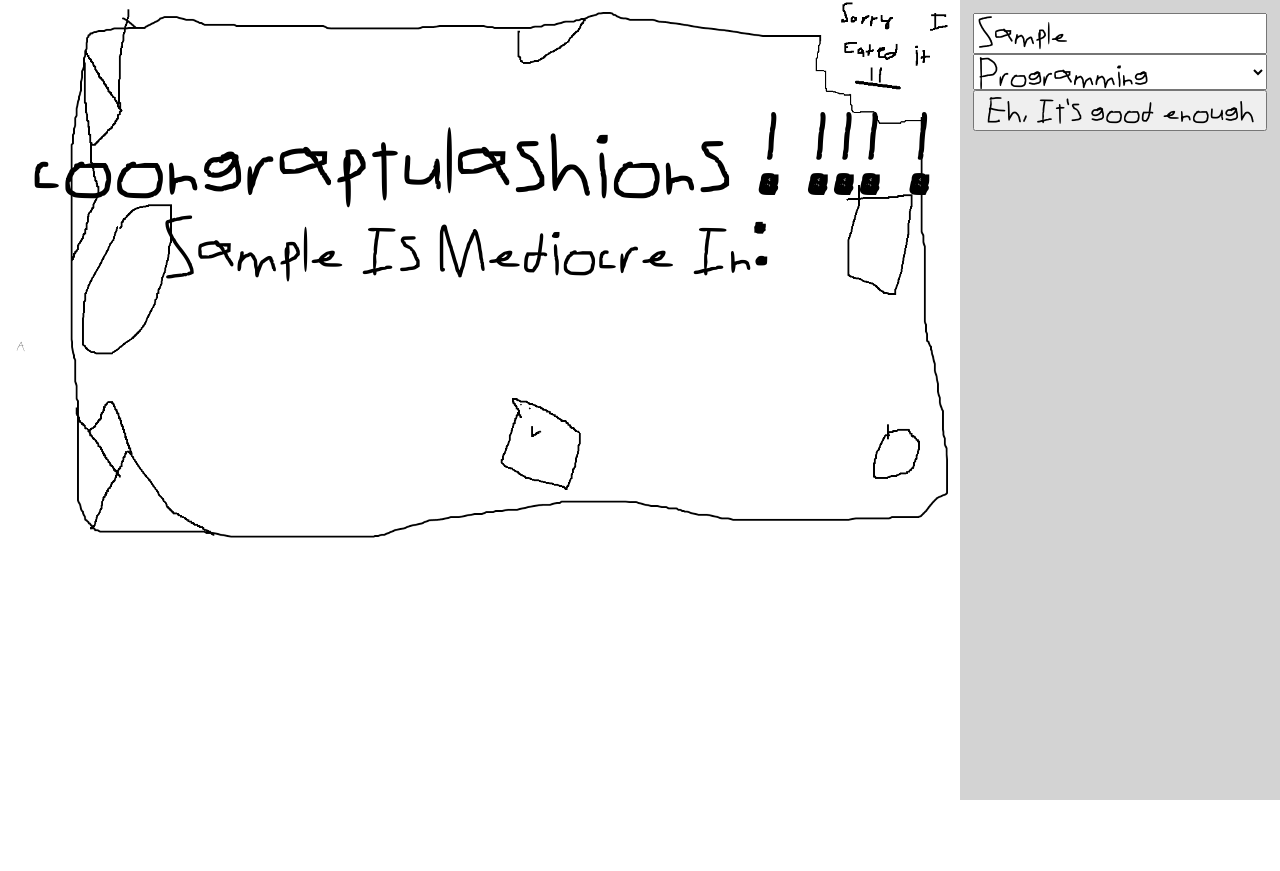
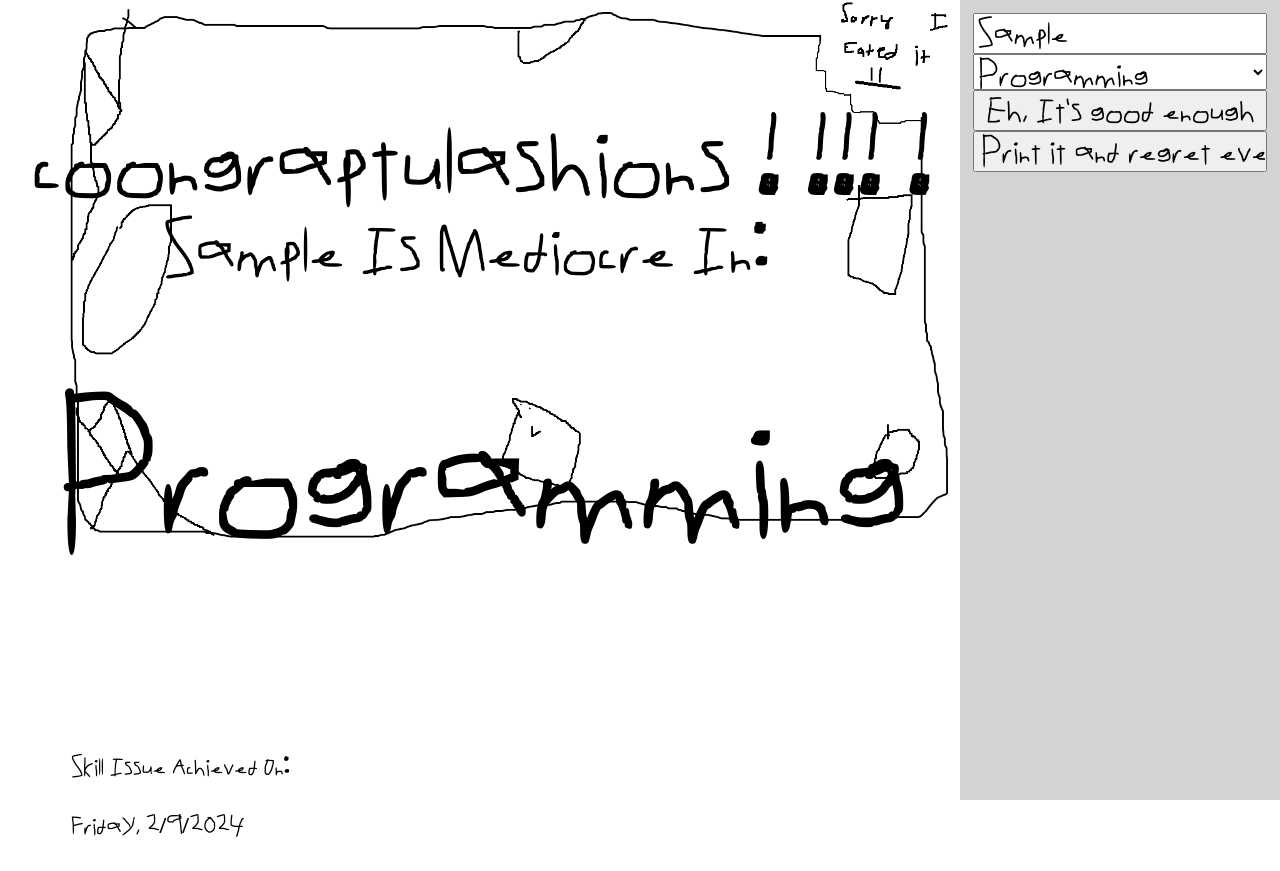
Before and after one commit to JoshDoesStuff/CertifiedMediocrity, a plain HTML site: page index.html in a window 1280 px wide. Both pictures are taken after typing "Sample" into the empty fields and a click on the input "Eh, It's good enough". Before the commit the page ends 800 px from the top, so only its background shows below. Drawn offline with Linux system fonts and the light colour scheme.

Commit message:
finish EVERYTHING (ft sass)

```diff
--- a/index.html
+++ b/index.html
@@ -1,5 +1,6 @@
 <!DOCTYPE html>
 <html lang="en">
+
 <head>
     <meta charset="UTF-8">
     <meta name="viewport" content="width=device-width, initial-scale=1.0">
@@ -7,6 +8,7 @@
     <link rel="stylesheet" href="main.css">
     <script src="main.js"></script>
 </head>
+
 <body>
     <div class="pagewrapper">
 
@@ -14,10 +16,17 @@
             <section class="theTextThatDoesNotChange">
                 <h1>coongraptulashions ! !!! !</h1>
                 <h2> <span id="nameOutput" class="visible"></span> Is Mediocre In:</h2>
+                <h3><span id="info"></span></h3>
+                <section class="what">
+                    <section class="date">
+                        <h4><span id="skillIssue"></span></h4>
+                        <h4><span id="theDate"></h4>
+                    </section>
+                </section>
             </section>
             <div class="certificate " id="certificate" class="funniFont">
+                <!-- This exists here because everything breaks if it doesnt -->
 
-                <span id="info"></span>
             </div>
 
         </section>
@@ -29,16 +38,18 @@
                 <input type="text" name="name" id="name" placeholder="Name">
 
                 <select name="type" id="type">
-                    <option value="A">Programming</option>
-                    <option value="B">Life</option>
-                    <option value="C">Making Decisions 	&#40;Good or Bad I Don't Care&#41;</option>
-                    <option value="D">Following Instructions</option>
+                    <option value="Programming">Programming</option>
+                    <option value="Life">Life</option>
+                    <option value="Skill Issue">Skill Issue</option>
+                    <option value="Original Ideas">Coming Up With Original Ideas</option>
                 </select>
                 <input type="submit" value="Eh, It's good enough" id="button">
+                <input type="submit" value="Print it and regret everything" id="print">
 
             </form>
         </section>
 
     </div>
 </body>
+
 </html>
--- a/main.css
+++ b/main.css
@@ -2,6 +2,7 @@
     font-family: Mid;
     src: url(./Assets/Font/Mediocrity-Regular.ttf);
 }
+
 body {
     margin: 0;
 }
@@ -15,7 +16,7 @@ body {
     height: 100vh;
 }
 
-.left{
+.left {
     width: 75vw;
     padding: 1em;
     background-image: url(/Assets/frame.png);
@@ -35,8 +36,8 @@ body {
 }
 
 .theTextThatDoesNotChange {
-    font-size:5rem;
-    display:flex;
+    font-size: 5rem;
+    display: flex;
     align-items: center;
     flex-direction: column;
 
@@ -44,8 +45,7 @@ body {
 
 h2 {
     font-size: 4rem;
-    margin-right:30px
-
+    margin-right: 30px
 }
 
 * {
@@ -56,20 +56,26 @@ h2 {
 }
 
 #type {
-    width:23vw;
-    font-size:2rem;
+    width: 23vw;
+    font-size: 2rem;
     font-weight: bold;
 }
 
 #button {
-    width:23vw;
-    font-size:2rem;
+    width: 23vw;
+    font-size: 2rem;
+    font-weight: bold;
+}
+
+#print {
+    width: 23vw;
+    font-size: 2rem;
     font-weight: bold;
 }
 
 #name {
-    width:23vw;
-    font-size:2rem;
+    width: 23vw;
+    font-size: 2rem;
     font-weight: bold;
 }
 
@@ -78,3 +84,24 @@ h1 {
     margin-bottom: -50px;
 
 }
+
+h3 {
+    margin-top: 50px;
+    font-size: 10rem;
+}
+
+.what {
+    display:flex;
+}
+
+
+h4 {
+    font-size: 1.5rem;
+    margin-right: 600px;
+}
+
+@media print {
+    .right {
+        display: none;
+    }
+}
--- a/main.js
+++ b/main.js
@@ -2,7 +2,7 @@
 document.addEventListener("DOMContentLoaded", function () {
 
     // check for buttons exist
-    if ( document.querySelectorAll('.button') !== null) {
+    if (document.querySelectorAll('.button') !== null) {
         let buttons = document.querySelectorAll('.button');
         buttons.forEach(button => button.addEventListener('click', processForm))
     }
@@ -36,9 +36,16 @@ document.addEventListener("DOMContentLoaded", function () {
         //update certificate information when form is submitted:
         let nameOutput = document.getElementById('nameOutput');
         let info = document.getElementById('info');
+        let skillIssue = document.getElementById('skillIssue')
         nameOutput.innerText = formData.name;
+        skillIssue.innerText = 'Skill Issue Achieved On:'
         info.innerText = formData.type;
-        rngMoment
+
+
+        //generateDate
+        let theDate = new Date().toLocaleDateString('en-us', { weekday: "long", year:"numeric", month: "numeric", day: "numeric"})
+        let dateBox = document.getElementById('theDate')
+        dateBox.innerText = theDate
 
     });
     // Log readiness to console
@@ -47,17 +54,22 @@ document.addEventListener("DOMContentLoaded", function () {
     // let info = document.getElementById('info');
     // info.classList.add('test');
 
-
+    if (document.getElementById('print') !== null) {
+        let printElement = document.getElementById('print')
+        printElement.addEventListener('click' , function(eventData) {
+          window.open('https://www.google.com/search?q=how+to+take+and+print+a+screenshot' ,'_blank')
+        })
+    }
 
     // certificate.classList.add('number1');
 
-    function changeCert(value){
+    function changeCert(value) {
         let certificate = document.getElementById('certificate');
         certificate.classList = ""; // clear classes on each function call
         if (rndInt === 3) {
             console.log('sorry was hungry')
         } else {
-        switch(value){
+            switch (value) {
                 case 'A':
                     certificate.classList.add('number1');
                     break;
@@ -82,7 +94,7 @@ document.addEventListener("DOMContentLoaded", function () {
 
 
 
-function processForm(form){
+function processForm(form) {
 
 }
 
```
Lines whose indentation alone changed are shown as unchanged.
